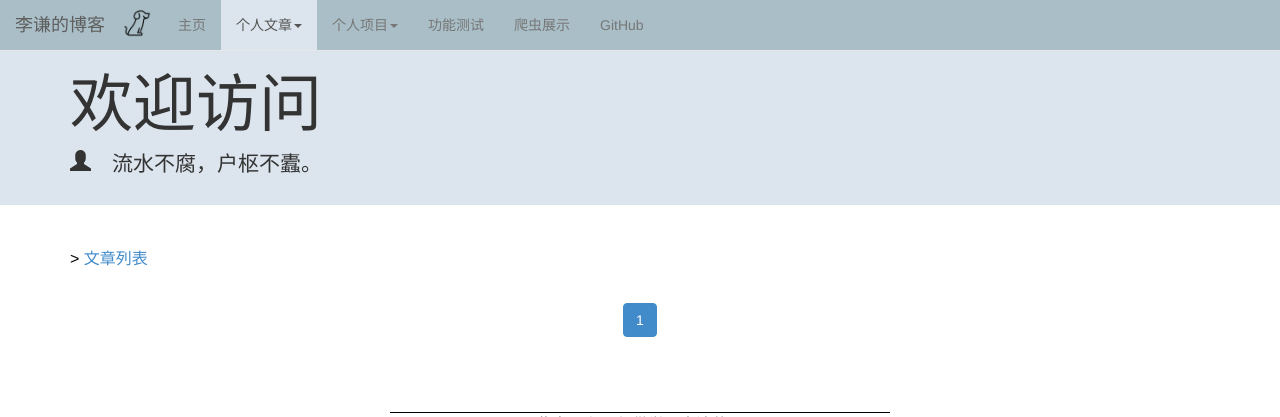
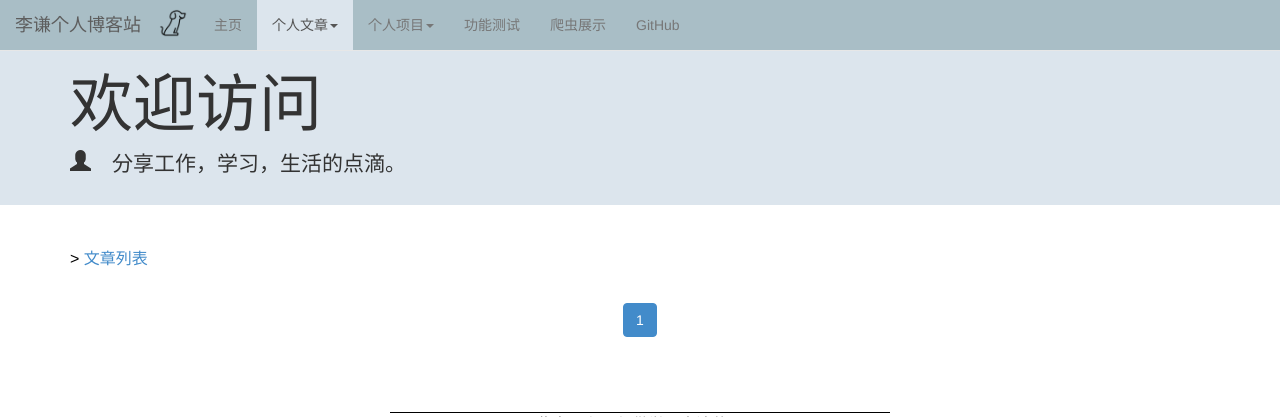
Before and after one commit to Beyond-me/Spider-tracking-platform, a Django app: page /articel/1 in a window 1280 px wide. Shown: the top 417 px of the page. Run offline with Django 3.2, Linux system fonts and the light colour scheme; data that the repository does not hold is empty; some libraries are stand-ins or nearby versions.

Commit message:
优化首页内容和排版

```diff
--- a/spidermanage/templates/base.html
+++ b/spidermanage/templates/base.html
@@ -5,7 +5,7 @@
 	<meta name="viewport" content="width=device-width, user-scalable=no, initial-scale=1.0, maximum-scale=1.0, minimum-scale=1.0">
 
     {% block title %}
-        <title>李谦的博客</title>
+        <title>李谦个人博客站</title>
     {% endblock title %}
 
 	<script type="text/javascript" src="/static/js/jquery-1.12.4.min.js"></script>
@@ -23,7 +23,6 @@
 </head>
 <body>
 
-
 <nav class="navbar navbar-default navbar-fixed-top" role="navigation">
     <div class="container-fluid">
     {#    <div class="container>#}
@@ -35,7 +34,7 @@
             <span class="icon-bar"></span>
             <span class="icon-bar"></span>
         </button>
-        <a class="navbar-brand" href="/">李谦的博客</a>
+        <a class="navbar-brand" href="/">李谦个人博客站</a>
     </div>
     <div class="collapse navbar-collapse" id="example-navbar-collapse">
 
@@ -60,7 +59,6 @@
 
               </ul>
             </li>
-
 
             <li  id='probt' class="dropdown">
               <a href="#" class="dropdown-toggle" data-toggle="dropdown" role="button" aria-haspopup="true" aria-expanded="false">个人项目<span class="caret"></span></a>
@@ -87,15 +85,13 @@
     </div>
 </nav>
 
-
 {% block jumbotron %}
-
 
 	<!-- 巨幕 -->
 	<div class="jumbotron">
 	  <div class="container">
 	    <h1>欢迎访问</h1>
-	    <p class="glyphicon glyphicon-user"> 流水不腐，户枢不蠹。</p>
+	    <p class="glyphicon glyphicon-user"> 分享工作，学习，生活的点滴。</p>
 	  </div>
 	</div>
 {% endblock jumbotron %}
@@ -104,9 +100,7 @@
 
 {% endblock body %}
 
-
 	<div class="container foot">
-
 
 	<div class="fontcontent">此个人主页仅供学习交流使用</div>
 	<div class="fontcontent">E-mail: nickliqian@outlook.com<img src="/static/images/Wechat.png" class="wechat" alt="微信" width="20px"></div>
```
